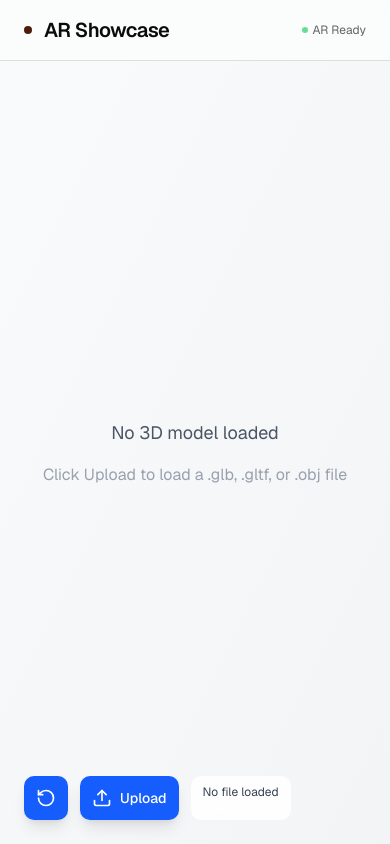
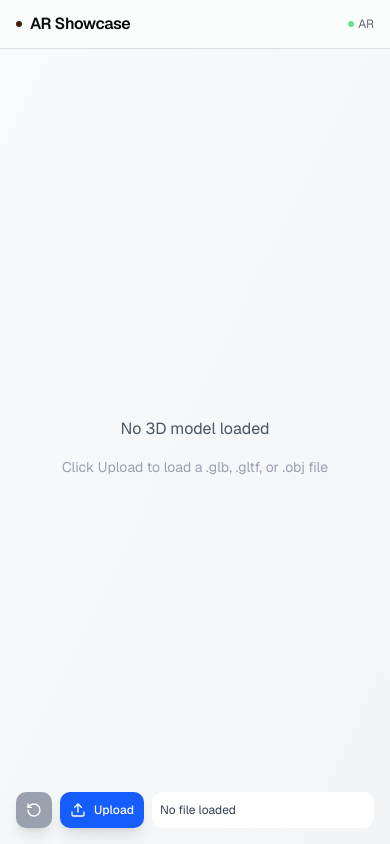
Before and after one commit to madhupaka-bn/v0-web-ar-application, a Next.js app: page / in a window 390 px wide. Built offline with nearby package versions, Linux system fonts and the light colour scheme.

Commit message:
Add responsive design and enhanced AR functionality to model viewer
Co-authored-by: madhupaka-bn <236522447+madhupaka-bn@users.noreply.github.com>

```diff
--- a/app/globals.css
+++ b/app/globals.css
@@ -123,4 +123,56 @@
   body {
     @apply bg-background text-foreground;
   }
+
+  /**
+   * Model Viewer Responsive Enhancements
+   * Ensures proper touch handling and AR button visibility on mobile devices
+   */
+  model-viewer {
+    /* Optimize touch interactions for mobile */
+    -webkit-tap-highlight-color: transparent;
+    user-select: none;
+    -webkit-user-select: none;
+  }
+
+  /* Enhance AR button for mobile devices */
+  model-viewer::part(default-ar-button) {
+    display: none; /* Using custom AR button for better control */
+  }
+
+  /* Loading indicator styling */
+  model-viewer::part(default-progress-bar) {
+    background-color: rgba(59, 130, 246, 0.2);
+  }
+
+  model-viewer::part(default-progress-bar-track) {
+    background-color: rgba(59, 130, 246, 0.8);
+  }
 }
+
+/**
+ * Responsive viewport adjustments for different screen sizes
+ */
+@media (max-width: 640px) {
+  /* Optimize for mobile devices */
+  model-viewer {
+    --poster-color: transparent;
+  }
+}
+
+@media (min-width: 641px) and (max-width: 1024px) {
+  /* Optimize for tablet devices */
+  model-viewer {
+    --poster-color: transparent;
+  }
+}
+
+/**
+ * Landscape orientation adjustments for mobile devices
+ */
+@media (max-height: 500px) and (orientation: landscape) {
+  /* Adjust UI spacing in landscape mode on mobile */
+  .model-viewer-controls {
+    padding: 0.5rem;
+  }
+}
--- a/app/layout.tsx
+++ b/app/layout.tsx
@@ -14,6 +14,8 @@ export const metadata: Metadata = {
   viewport: {
     width: "device-width",
     initialScale: 1,
+    maximumScale: 5,
+    userScalable: true,
     viewportFit: "cover",
   },
   icons: {
@@ -32,6 +34,15 @@ export const metadata: Metadata = {
       },
     ],
     apple: "/apple-icon.png",
+  },
+  // Enhanced for AR and mobile support
+  appleWebApp: {
+    capable: true,
+    statusBarStyle: "default",
+    title: "AR Viewer",
+  },
+  formatDetection: {
+    telephone: false,
   },
 }
 
--- a/app/page.tsx
+++ b/app/page.tsx
@@ -1,6 +1,12 @@
 import Header from "@/components/header"
 import ModelViewer from "@/components/model-viewer"
 
+/**
+ * Home Page
+ *
+ * Main page for the AR Product Viewer application
+ * Features a responsive layout with header and 3D model viewer with AR capabilities
+ */
 export default function Home() {
   return (
     <main className="w-full h-screen flex flex-col bg-background text-foreground">
--- a/components/header.tsx
+++ b/components/header.tsx
@@ -1,15 +1,22 @@
+/**
+ * Header Component
+ *
+ * Responsive header for the AR Showcase application
+ * Displays app title and AR status indicator
+ */
 export default function Header() {
   return (
     <header className="border-b border-border bg-card/50 backdrop-blur-sm sticky top-0 z-50">
-      <div className="px-6 py-4 flex items-center justify-between">
-        <div className="flex items-center gap-3">
-          <div className="w-2 h-2 bg-accent rounded-full"></div>
-          <h1 className="text-xl font-semibold tracking-tight">AR Showcase</h1>
+      <div className="px-4 sm:px-6 py-3 sm:py-4 flex items-center justify-between">
+        <div className="flex items-center gap-2 sm:gap-3">
+          <div className="w-1.5 h-1.5 sm:w-2 sm:h-2 bg-accent rounded-full"></div>
+          <h1 className="text-base sm:text-xl font-semibold tracking-tight">AR Showcase</h1>
         </div>
         <div className="flex items-center gap-2 text-xs text-muted-foreground">
           <span className="inline-flex items-center gap-1">
             <span className="w-1.5 h-1.5 bg-green-500/60 rounded-full"></span>
-            AR Ready
+            <span className="hidden sm:inline">AR Ready</span>
+            <span className="sm:hidden">AR</span>
           </span>
         </div>
       </div>
--- a/components/model-viewer.tsx
+++ b/components/model-viewer.tsx
@@ -4,12 +4,30 @@ import type React from "react"
 import { useState, useRef, useEffect } from "react"
 import { RotateCcw, Upload } from "lucide-react"
 
+/**
+ * ModelViewer Component
+ *
+ * A responsive 3D model viewer with AR capabilities using Google's model-viewer library.
+ * Supports WebXR, Scene Viewer (Android), and Quick Look (iOS) AR modes.
+ *
+ * Features:
+ * - Responsive design for mobile, tablet, and desktop
+ * - Touch-optimized controls for mobile devices
+ * - AR viewing on compatible devices
+ * - Camera controls (rotate, zoom, pan)
+ * - File upload support for .glb, .gltf, and .obj files
+ */
 export default function ModelViewer() {
   const [modelSrc, setModelSrc] = useState<string>("")
   const [fileName, setFileName] = useState<string>("No file loaded")
+  const [isARSupported, setIsARSupported] = useState<boolean>(false)
   const viewerRef = useRef<any>(null)
   const fileInputRef = useRef<HTMLInputElement>(null)
 
+  /**
+   * Initialize model viewer and check AR capability
+   * Updates framing when model changes and detects AR support
+   */
   useEffect(() => {
     const timer = setTimeout(() => {
       const viewer = viewerRef.current
@@ -18,16 +36,31 @@ export default function ModelViewer() {
         if (viewer.updateFraming) {
           viewer.updateFraming()
         }
+        // Check if AR is supported on this device
+        // WebXR, Scene Viewer (Android), or Quick Look (iOS)
+        if (viewer.canActivateAR) {
+          setIsARSupported(true)
+          console.log("[v0] AR is supported on this device")
+        }
       }
     }, 300)
     return () => clearTimeout(timer)
   }, [modelSrc])
 
+  /**
+   * Activate AR mode
+   * Triggers AR viewing experience using available AR mode (WebXR, Scene Viewer, or Quick Look)
+   */
   const handleARClick = () => {
     const viewer = viewerRef.current
     if (viewer) {
       console.log("[v0] Activating AR")
-      viewer.activateAR()
+      try {
+        viewer.activateAR()
+      } catch (error) {
+        console.error("[v0] AR activation failed:", error)
+        alert("AR is not available on this device. Please try on a mobile device with AR support.")
+      }
     }
   }
 
@@ -41,6 +74,10 @@ export default function ModelViewer() {
     }
   }
 
+  /**
+   * Reset camera to default position
+   * Returns the camera to the initial framing of the model
+   */
   const handleResetView = () => {
     const viewer = viewerRef.current
     if (viewer) {
@@ -51,7 +88,7 @@ export default function ModelViewer() {
 
   return (
     <div className="w-full h-full flex flex-col relative bg-white">
-      {/* Main Viewer */}
+      {/* Main Viewer - Fully responsive container */}
       <div className="flex-1 relative overflow-hidden bg-gradient-to-br from-gray-50 to-gray-100">
         {modelSrc ? (
           <model-viewer
@@ -64,9 +101,14 @@ export default function ModelViewer() {
             disable-zoom={false}
             ar
             ar-modes="webxr scene-viewer quick-look"
+            ar-scale="auto"
             environment-image="neutral"
             exposure="1"
             shadow-intensity="1"
+            camera-orbit="0deg 75deg 105%"
+            min-camera-orbit="auto auto 50%"
+            max-camera-orbit="auto auto 200%"
+            interpolation-decay="200"
             style={
               {
                 width: "100%",
@@ -76,34 +118,37 @@ export default function ModelViewer() {
           />
         ) : (
           <div className="w-full h-full flex items-center justify-center">
-            <div className="text-center">
-              <p className="text-gray-600 text-lg mb-4">No 3D model loaded</p>
-              <p className="text-gray-400">Click Upload to load a .glb, .gltf, or .obj file</p>
+            <div className="text-center px-4">
+              <p className="text-gray-600 text-base sm:text-lg mb-4">No 3D model loaded</p>
+              <p className="text-gray-400 text-sm">Click Upload to load a .glb, .gltf, or .obj file</p>
             </div>
           </div>
         )}
       </div>
 
-      {/* Controls */}
-      <div className="absolute bottom-6 left-6 right-6 flex justify-between items-end">
-        <div className="flex gap-3">
+      {/* Responsive Controls - Adapts layout for different screen sizes */}
+      <div className="absolute bottom-4 sm:bottom-6 left-4 sm:left-6 right-4 sm:right-6 flex flex-col sm:flex-row justify-between items-stretch sm:items-end gap-3">
+        <div className="flex flex-wrap gap-2 sm:gap-3">
           {/* Reset View Button */}
           <button
             onClick={handleResetView}
-            className="bg-blue-600 hover:bg-blue-700 text-white p-3 rounded-lg transition-all shadow-lg"
+            disabled={!modelSrc}
+            className="bg-blue-600 hover:bg-blue-700 disabled:bg-gray-400 disabled:cursor-not-allowed text-white p-2.5 sm:p-3 rounded-lg transition-all shadow-lg flex-shrink-0"
             title="Reset View"
+            aria-label="Reset camera view"
           >
-            <RotateCcw className="w-5 h-5" />
+            <RotateCcw className="w-4 h-4 sm:w-5 sm:h-5" />
           </button>
 
           {/* Upload Button */}
           <button
             onClick={() => fileInputRef.current?.click()}
-            className="bg-blue-600 hover:bg-blue-700 text-white p-3 rounded-lg transition-all shadow-lg flex items-center gap-2"
+            className="bg-blue-600 hover:bg-blue-700 text-white p-2.5 sm:p-3 rounded-lg transition-all shadow-lg flex items-center gap-2 flex-shrink-0"
             title="Upload 3D Model"
+            aria-label="Upload 3D model file"
           >
-            <Upload className="w-5 h-5" />
-            <span className="text-sm font-medium">Upload</span>
+            <Upload className="w-4 h-4 sm:w-5 sm:h-5" />
+            <span className="text-xs sm:text-sm font-medium">Upload</span>
           </button>
           <input
             ref={fileInputRef}
@@ -111,28 +156,33 @@ export default function ModelViewer() {
             accept=".glb,.gltf,.obj"
             onChange={handleModelUpload}
             className="hidden"
+            aria-label="File input for 3D models"
           />
 
-          {/* File name display */}
-          <div className="text-xs text-gray-700 bg-white/90 backdrop-blur px-3 py-2 rounded-lg">{fileName}</div>
+          {/* File name display - responsive text sizing */}
+          <div className="text-xs sm:text-sm text-gray-700 bg-white/90 backdrop-blur px-2 sm:px-3 py-2 rounded-lg flex items-center flex-1 sm:flex-initial min-w-0">
+            <span className="truncate">{fileName}</span>
+          </div>
         </div>
 
-        {/* AR Button */}
+        {/* AR Button - Only shown when model is loaded and AR is supported */}
         {modelSrc && (
           <button
             onClick={handleARClick}
-            className="bg-emerald-600 hover:bg-emerald-700 text-white px-6 py-3 rounded-lg transition-all shadow-lg font-medium"
-            title="View in AR"
+            className="bg-emerald-600 hover:bg-emerald-700 text-white px-4 sm:px-6 py-2.5 sm:py-3 rounded-lg transition-all shadow-lg font-medium text-sm sm:text-base whitespace-nowrap"
+            title={isARSupported ? "View in AR" : "AR not supported on this device"}
+            aria-label="Open augmented reality viewer"
           >
-            Open AR
+            {isARSupported ? "View in AR" : "Open AR"}
           </button>
         )}
       </div>
 
-      {/* Instructions */}
+      {/* Instructions - responsive positioning and text sizing */}
       {modelSrc && (
-        <div className="absolute top-4 right-4 text-xs text-gray-700 bg-white/90 backdrop-blur px-3 py-2 rounded-lg">
-          Drag to rotate • Scroll to zoom
+        <div className="absolute top-3 sm:top-4 right-3 sm:right-4 text-xs text-gray-700 bg-white/90 backdrop-blur px-2 sm:px-3 py-1.5 sm:py-2 rounded-lg">
+          <span className="hidden sm:inline">Drag to rotate • Scroll to zoom</span>
+          <span className="sm:hidden">Touch to interact</span>
         </div>
       )}
     </div>
```
